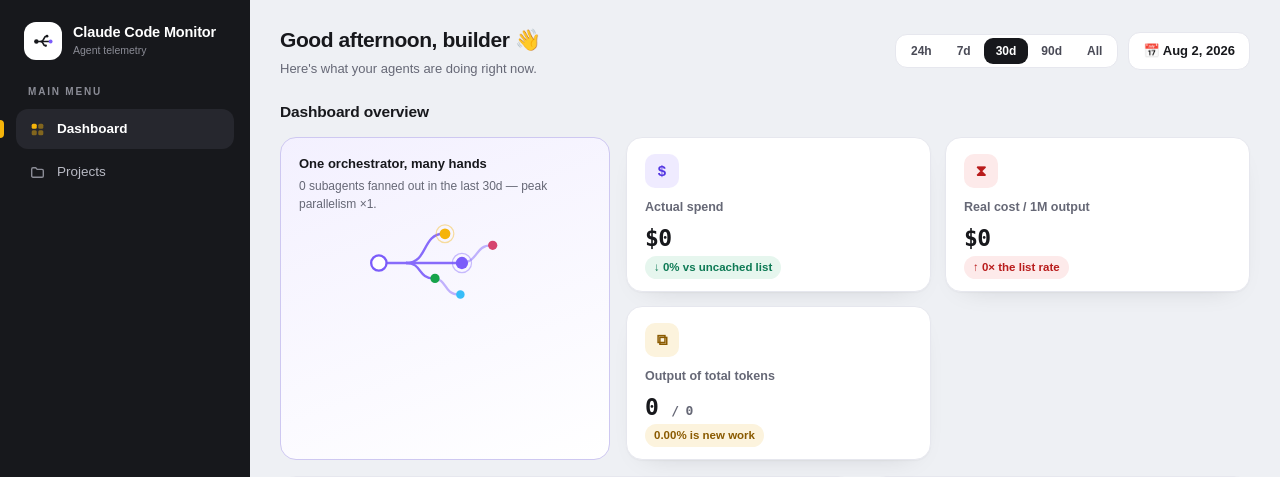
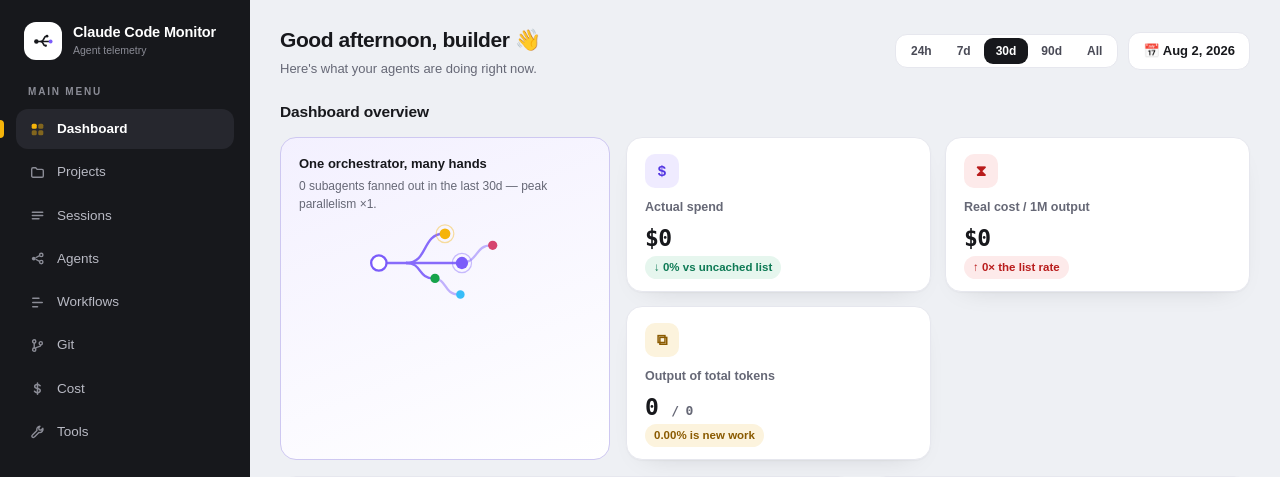
Before and after one commit to kchernev/claude-code-monitor, a Flask app: page / in a window 1280 px wide. Shown: the top 477 px of the page. Run offline with Flask 2, Linux system fonts and the light colour scheme; data that the repository does not hold is empty.

Commit message:
Restore the main nav items alongside the project hierarchy
Sessions, Agents, Workflows, Git, Cost and Tools return to the sidebar
(live badge back on Sessions) for direct global access, while the
project hierarchy stays exactly as built: scoped pages keep their
"Projects / <name> / <Section>" crumb and section-chip row, detail
pages keep their project-rooted crumbs, and nav highlighting follows
the section again.

Co-Authored-By: Claude Opus 5 (1M context) <noreply@anthropic.com>

```diff
--- a/claude_monitor/web/static/app.js
+++ b/claude_monitor/web/static/app.js
@@ -2790,7 +2790,9 @@ async function route(silent) {
   const seg = path.split('/').filter(Boolean);
   const name = seg[0] || 'overview';
 
-  const section = name === 'overview' ? 'overview' : 'projects';
+  const PARENT = { session: 'sessions', agent: 'agents', workflow: 'workflows',
+                   project: 'projects' };
+  const section = PARENT[name] || name;
   $$('.nav a').forEach(a => {
     const on = a.getAttribute('href') === '#/' + section;
     a.classList.toggle('active', on);
--- a/claude_monitor/web/templates/index.html
+++ b/claude_monitor/web/templates/index.html
@@ -47,7 +47,25 @@ window.__ASSET_V__ = '__V__';
         </span>Dashboard</a>
       <a href="#/projects"><i class="tick"></i><span class="nic" aria-hidden="true">
         <svg viewBox="0 0 16 16" width="15" height="15"><path d="M1.8 4.4c0-.8.6-1.4 1.4-1.4h2.9l1.5 1.7h5.2c.8 0 1.4.6 1.4 1.4v5.5c0 .8-.6 1.4-1.4 1.4H3.2c-.8 0-1.4-.6-1.4-1.4z" fill="none" stroke="currentColor" stroke-width="1.5" stroke-linejoin="round"/></svg>
-        </span>Projects<span class="badge" id="liveBadge" hidden>0</span></a>
+        </span>Projects</a>
+      <a href="#/sessions"><i class="tick"></i><span class="nic" aria-hidden="true">
+        <svg viewBox="0 0 16 16" width="15" height="15"><g stroke="currentColor" stroke-width="1.6" stroke-linecap="round"><path d="M2.5 4.5h11"/><path d="M2.5 8h11"/><path d="M2.5 11.5h7"/></g></svg>
+        </span>Sessions<span class="badge" id="liveBadge" hidden>0</span></a>
+      <a href="#/agents"><i class="tick"></i><span class="nic" aria-hidden="true">
+        <svg viewBox="0 0 16 16" width="15" height="15"><circle cx="4" cy="8" r="2" fill="currentColor"/><circle cx="12" cy="4.2" r="1.8" fill="none" stroke="currentColor" stroke-width="1.5"/><circle cx="12" cy="11.8" r="1.8" fill="none" stroke="currentColor" stroke-width="1.5"/><g stroke="currentColor" stroke-width="1.4" fill="none"><path d="M6 7.2 10.2 4.9"/><path d="M6 8.8l4.2 2.3"/></g></svg>
+        </span>Agents</a>
+      <a href="#/workflows"><i class="tick"></i><span class="nic" aria-hidden="true">
+        <svg viewBox="0 0 16 16" width="15" height="15"><g stroke="currentColor" stroke-width="1.7" stroke-linecap="round"><path d="M3 3.5h6.5"/><path d="M3 8h10"/><path d="M3 12.5h5"/></g></svg>
+        </span>Workflows</a>
+      <a href="#/git"><i class="tick"></i><span class="nic" aria-hidden="true">
+        <svg viewBox="0 0 16 16" width="15" height="15"><g fill="none" stroke="currentColor" stroke-width="1.5"><circle cx="4.5" cy="3.6" r="1.7"/><circle cx="4.5" cy="12.4" r="1.7"/><circle cx="11.5" cy="5.6" r="1.7"/><path d="M4.5 5.3v5.4"/><path d="M11.5 7.4c0 2.6-4.2 1.6-5.6 3.5"/></g></svg>
+        </span>Git</a>
+      <a href="#/cost"><i class="tick"></i><span class="nic" aria-hidden="true">
+        <svg viewBox="0 0 16 16" width="15" height="15"><path d="M8 2v12" stroke="currentColor" stroke-width="1.6" stroke-linecap="round"/><path d="M10.8 5c-.7-.9-1.7-1.3-2.9-1.3-1.7 0-2.9.8-2.9 2.1 0 3 5.9 1.4 5.9 4.4 0 1.4-1.3 2.2-3 2.2-1.3 0-2.4-.5-3.1-1.5" fill="none" stroke="currentColor" stroke-width="1.6" stroke-linecap="round"/></svg>
+        </span>Cost</a>
+      <a href="#/tools"><i class="tick"></i><span class="nic" aria-hidden="true">
+        <svg viewBox="0 0 16 16" width="15" height="15"><path d="M10.6 2.4a3.4 3.4 0 0 0-3.2 4.5L2.6 11.7a1.5 1.5 0 1 0 2.1 2.1l4.8-4.8a3.4 3.4 0 0 0 4.2-4.4l-2 2-1.9-.5-.5-1.9z" fill="none" stroke="currentColor" stroke-width="1.5" stroke-linejoin="round"/></svg>
+        </span>Tools</a>
     </nav>
 
     <div class="oth">
```
